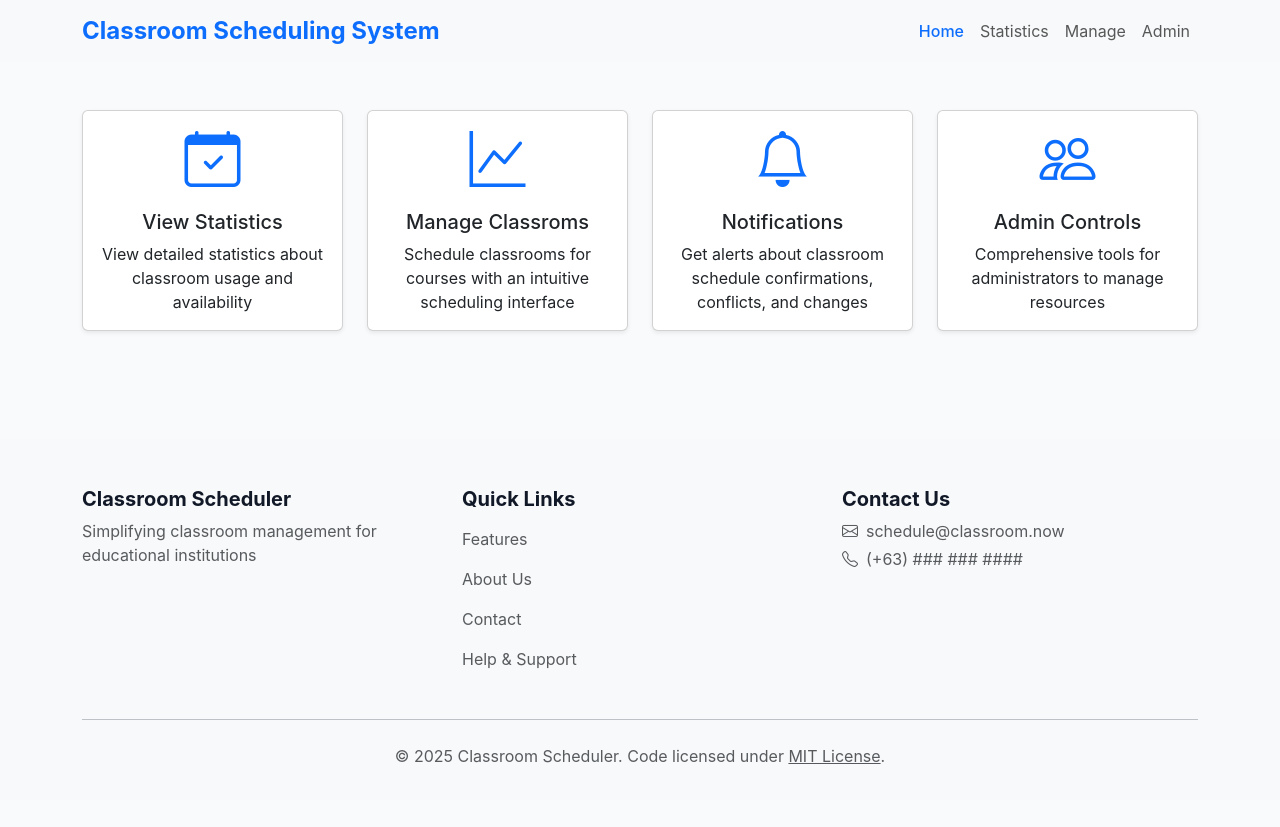
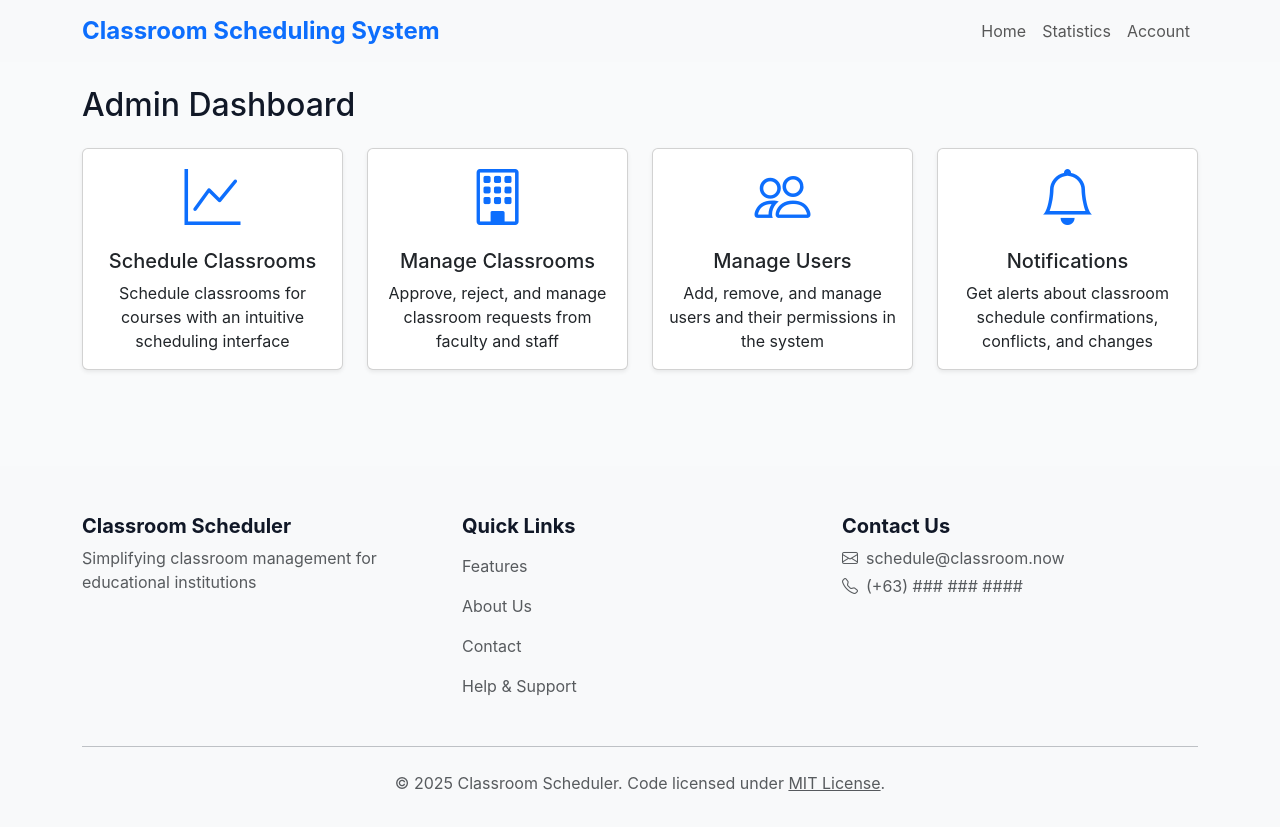
Before and after one commit to ne0zepG/classroom-scheduler-ui, an Angular app: page /admin in a window 1280 px wide. Before the commit this address led to /. Before the commit the page ends 800 px from the top, so only its background shows below. Built offline with nearby package versions, Linux system fonts and the light colour scheme.

Commit message:
Add initial web page logic for admin control
* Refactor cards on home page
* Refactor navigation bar items

```diff
--- a/src/app/app.routes.ts
+++ b/src/app/app.routes.ts
@@ -2,6 +2,7 @@ import { Routes } from '@angular/router';
 import { HomePageComponent } from './components/home-page/home-page.component';
 import { ScheduleComponent } from './components/schedule/schedule.component';
 import { StatisticsComponent } from './components/statistics/statistics.component';
+import { AdminControlComponent } from './components/admin-control/admin-control.component';
 
 export const routes: Routes = [
   {
@@ -10,14 +11,16 @@ export const routes: Routes = [
     title: 'Home',
   },
   {
+    path: 'statistics',
+    component: StatisticsComponent,
+    title: 'Classroom Statistics',
+  },
+  {
     path: 'manage',
     component: ScheduleComponent,
     title: 'Manage Classroom Schedules',
   },
-  {
-    path: 'statistics',
-    component: StatisticsComponent,
-    title: 'Classroom Statistics',
-  },
+
+  { path: 'admin', component: AdminControlComponent, title: 'Admin Control' },
   { path: '**', redirectTo: '' }, // Redirect any unknown paths to the home page
 ];
--- /dev/null
+++ b/src/app/components/admin-control/admin-control.component.html
@@ -0,0 +1,68 @@
+<div class="container py-4">
+  <div class="d-flex justify-content-between align-items-center mb-4">
+    <h2>Admin Dashboard</h2>
+  </div>
+
+  <!-- Admin Tools Section -->
+  <div class="row g-4 mb-4 justify-content-center">
+    <div class="col-md-6 col-lg-3">
+      <div
+        class="card h-100 shadow-sm"
+        style="cursor: pointer"
+        routerLink="/manage"
+      >
+        <div class="card-body text-center">
+          <div class="display-4 mb-3 text-primary">
+            <i class="bi bi-graph-up"></i>
+          </div>
+          <h3 class="h5 card-title">Schedule Classrooms</h3>
+          <p class="card-text">
+            Schedule classrooms for courses with an intuitive scheduling
+            interface
+          </p>
+        </div>
+      </div>
+    </div>
+    <div class="col-md-6 col-lg-3">
+      <div class="card h-100 shadow-sm" style="cursor: pointer">
+        <div class="card-body text-center">
+          <div class="display-4 mb-3 text-primary">
+            <i class="bi bi-building"></i>
+          </div>
+          <h3 class="h5 card-title">Manage Classrooms</h3>
+          <p class="card-text">
+            Approve, reject, and manage classroom requests from faculty and
+            staff
+          </p>
+        </div>
+      </div>
+    </div>
+    <div class="col-md-6 col-lg-3">
+      <div class="card h-100 shadow-sm" style="cursor: pointer">
+        <div class="card-body text-center">
+          <div class="display-4 mb-3 text-primary">
+            <i class="bi bi-people"></i>
+          </div>
+          <h3 class="h5 card-title">Manage Users</h3>
+          <p class="card-text">
+            Add, remove, and manage users and their permissions in the system
+          </p>
+        </div>
+      </div>
+    </div>
+    <div class="col-md-6 col-lg-3">
+      <div class="card h-100 shadow-sm" style="cursor: pointer">
+        <div class="card-body text-center">
+          <div class="display-4 mb-3 text-primary">
+            <i class="bi bi-bell"></i>
+          </div>
+          <h3 class="h5 card-title">Notifications</h3>
+          <p class="card-text">
+            Get alerts about classroom schedule confirmations, conflicts, and
+            changes
+          </p>
+        </div>
+      </div>
+    </div>
+  </div>
+</div>
--- /dev/null
+++ b/src/app/components/admin-control/admin-control.component.scss
@@ -0,0 +1,16 @@
+// Card hover effect for feature cards
+.card {
+  transition: transform 0.3s ease, box-shadow 0.3s ease;
+
+  &:hover {
+    transform: translateY(-5px);
+    box-shadow: 0 10px 20px rgba(0,0,0,0.1) !important;
+  }
+}
+
+// Style adjustments for smaller screens
+@media (max-width: 768px) {
+  .display-4 {
+    font-size: 2.5rem;
+  }
+}
--- a/src/app/components/home-page/home-page.component.html
+++ b/src/app/components/home-page/home-page.component.html
@@ -1,6 +1,5 @@
-<!-- Features Section -->
 <div class="container py-5">
-  <div class="row g-4">
+  <div class="row g-4 justify-content-center">
     <div class="col-md-6 col-lg-3">
       <div
         class="card h-100 shadow-sm"
@@ -19,38 +18,24 @@
       </div>
     </div>
     <div class="col-md-6 col-lg-3">
-      <div
-        class="card h-100 shadow-sm"
-        style="cursor: pointer"
-        routerLink="/manage"
-      >
+      <div class="card h-100 shadow-sm" style="cursor: pointer">
         <div class="card-body text-center">
           <div class="display-4 mb-3 text-primary">
-            <i class="bi bi-graph-up"></i>
+            <i class="bi bi-calendar-event"></i>
           </div>
-          <h3 class="h5 card-title">Manage Classroms</h3>
+          <h3 class="h5 card-title">Request Schedule</h3>
           <p class="card-text">
-            Schedule classrooms for courses with an intuitive scheduling interface
+            Request a schedule for your classes and manage your classroom needs
           </p>
         </div>
       </div>
     </div>
     <div class="col-md-6 col-lg-3">
-      <div class="card h-100 shadow-sm">
-        <div class="card-body text-center">
-          <div class="display-4 mb-3 text-primary">
-            <i class="bi bi-bell"></i>
-          </div>
-          <h3 class="h5 card-title">Notifications</h3>
-          <p class="card-text">
-            Get alerts about classroom schedule confirmations, conflicts, and
-            changes
-          </p>
-        </div>
-      </div>
-    </div>
-    <div class="col-md-6 col-lg-3">
-      <div class="card h-100 shadow-sm">
+      <div
+        class="card h-100 shadow-sm"
+        style="cursor: pointer"
+        routerLink="/admin"
+      >
         <div class="card-body text-center">
           <div class="display-4 mb-3 text-primary">
             <i class="bi bi-people"></i>
--- a/src/app/components/nav-bar/nav-bar.component.html
+++ b/src/app/components/nav-bar/nav-bar.component.html
@@ -31,13 +31,8 @@
           >
         </li>
         <li class="nav-item">
-          <a class="nav-link" routerLink="/manage" routerLinkActive="active"
-            >Manage</a
-          >
-        </li>
-        <li class="nav-item">
           <a class="nav-link" routerLink="/classrooms" routerLinkActive="active"
-            >Admin</a
+            >Account</a
           >
         </li>
       </ul>
```
Also changed, not shown: src/app/components/admin-control/admin-control.component.ts (added, +11 -0 lines), 1 other file (tests, documents, lock files or other folders).
